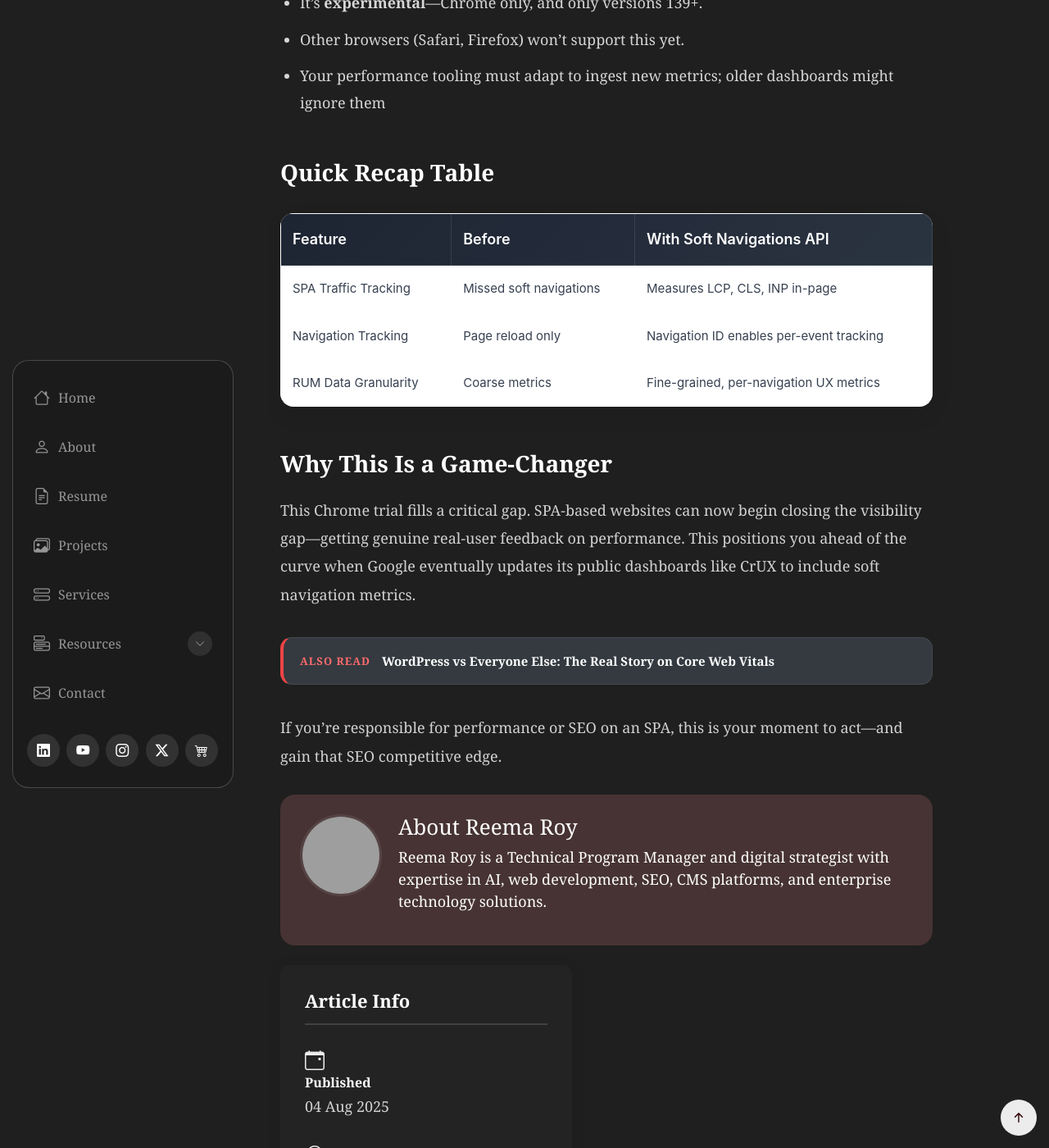
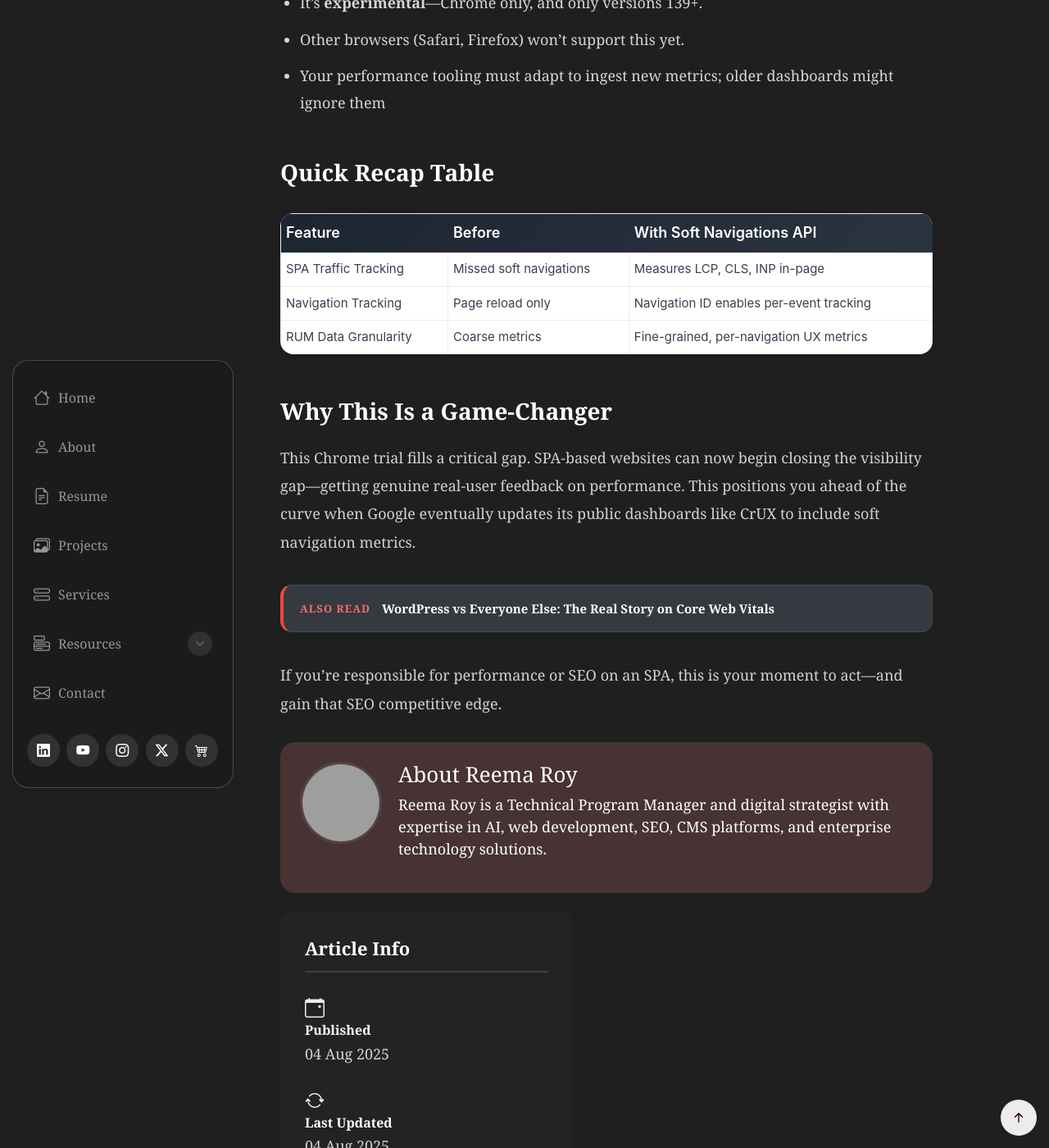
Before and after one commit to iamreemaroy/Reema-Roy, a Jekyll site: the page built from blog/_posts/2025-09-10-chrome-origin-trial-improves-core-web-vitals-measurement-for-javascript‑heavy-sites.md, in a window 1280 px wide and 1400 px high, scrolled down 2819 px. Shown: the whole window at 82% size. Built offline with Jekyll 4.4.1, drawn with Linux system fonts in a browser that asks for light colours; grey boxes are pictures that could not be loaded.

Commit message:
Update post.html

```diff
--- a/_layouts/post.html
+++ b/_layouts/post.html
@@ -579,8 +579,8 @@ layout: default
 
 .content table th,
 .content table td {
-  border: 1px solid rgba(255,255,255,0.1);
-  padding: 14px;
+  border: 1px solid rgb(88 82 82 / 10%);;
+  padding: 6px;
 }
 
 .content table th {
```
